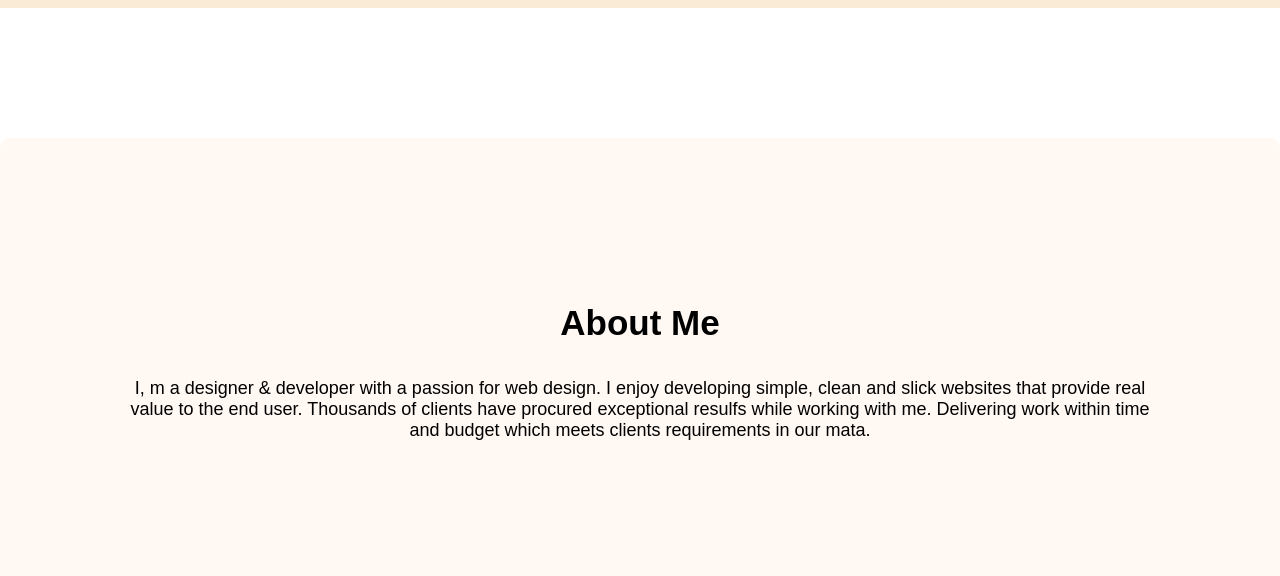
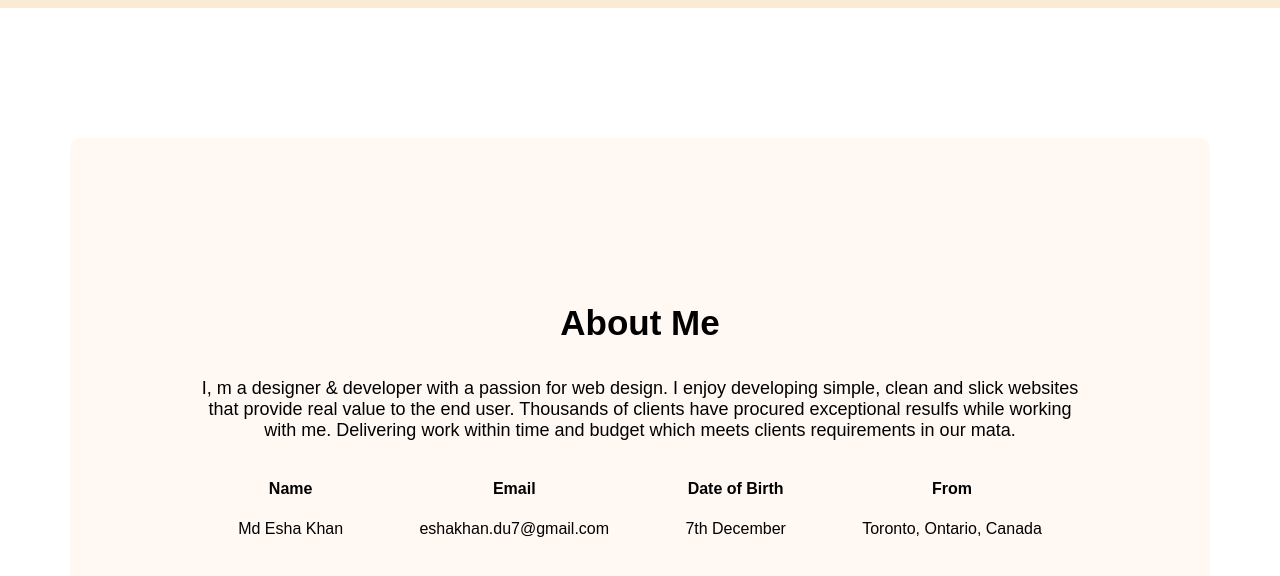
Before and after one commit to MdEshaKhan/MyPortfolio-Esha, a plain HTML site: page index.html in a window 1280 px wide. Shown: the part 506-1082 px from the top of the page. Drawn offline with Linux system fonts and the light colour scheme.

Commit message:
about information

```diff
--- a/index.html
+++ b/index.html
@@ -39,6 +39,25 @@
 
                 <p class="section-description">I, m a designer & developer with a passion for web design. I enjoy developing simple, clean and slick websites that provide real value to the end user. Thousands of clients have procured exceptional resulfs while working with me. Delivering work within time and budget which meets clients requirements in our mata.</p>
 
+                <div class="about-info-container">
+                    <div class="about-info">
+                        <h4 class="info-title">Name</h4>
+                        <p class="info-description">Md Esha Khan</p>
+                    </div>
+                    <div class="about-info">
+                        <h4 class="info-title">Email</h4>
+                        <p class="info-description">eshakhan.du7@gmail.com </p>
+                    </div>
+                    <div class="about-info">
+                        <h4 class="info-title">Date of Birth</h4>
+                        <p class="info-description">7th December</p>
+                    </div>
+                    <div class="about-info">
+                        <h4 class="info-title">From</h4>
+                        <p class="info-description"> Toronto, Ontario, Canada</p>
+                    </div>
+                </div>
+
             </section>
 
 
--- a/styles/portfolio.css
+++ b/styles/portfolio.css
@@ -93,6 +93,12 @@ nav a {
 /* main section styles*/
 
 
+main{
+    max-width: 1140px;
+    margin: 0 auto;
+}
+
+
 /* about section styles*/
 .section-title {
     color: black;
@@ -118,3 +124,11 @@ nav a {
     background: #fff8f3;
     margin: 130px 0;
 }
+.about-info-container{
+    display: flex;
+    justify-content: space-around;
+}
+
+.about-info{
+    text-align: center;
+}
```
